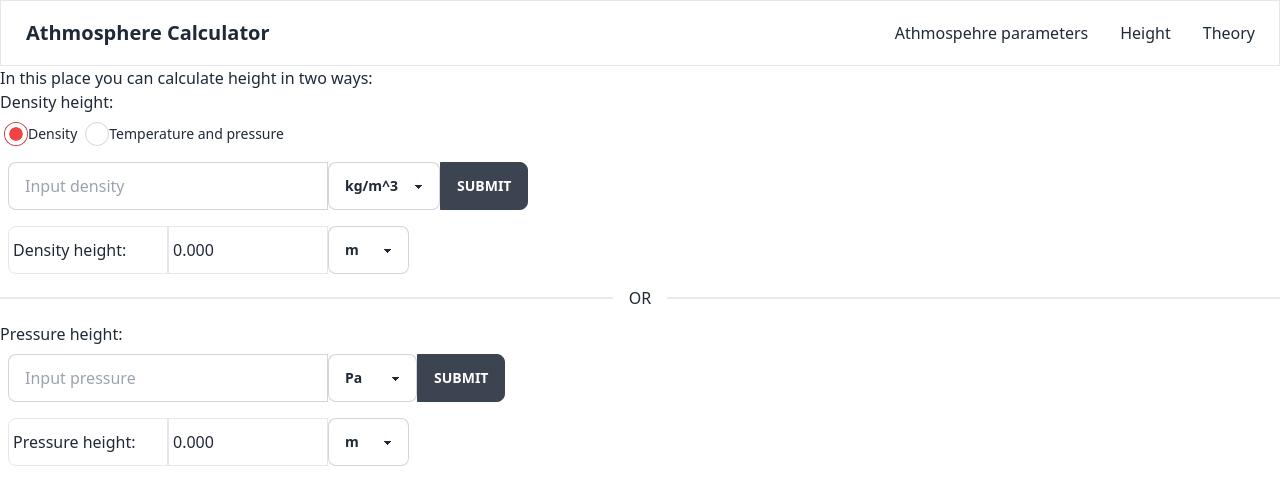
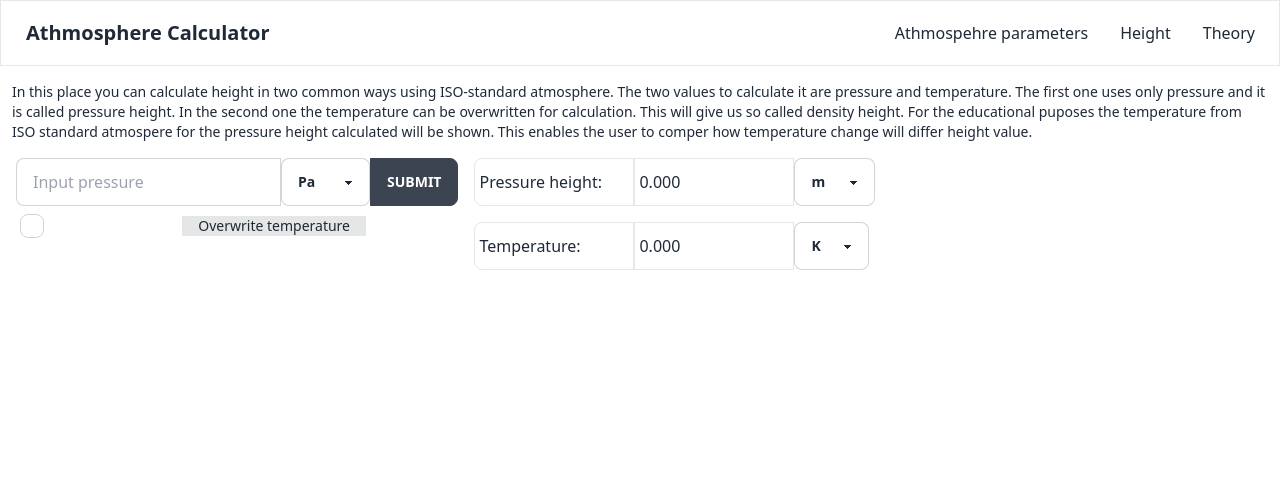
Before and after one commit to LukaszOgrodnik/atmosferaFullApp, a React (Create React App) app in the folder react_app/: page /height in a window 1280 px wide. Shown: the top 504 px of the page. Built offline with nearby package versions, Linux system fonts and the light colour scheme.

Commit message:
feat: reafactor height page to the newest requirements

```diff
--- a/react_app/src/components/DoubleInput.js
+++ b/react_app/src/components/DoubleInput.js
@@ -1,34 +1,66 @@
 import { useState } from "react";
 import SelectUnit from "./SelectUnit";
 
-const DoubleInput = ({ onSubmit, units, unitType, sendUnit }) => {
-  const [inputHeight, setInputHeight] = useState();
-  const placeholderValue = `Input ${unitType}`;
+const DoubleInput = ({ onSubmit, units, unitType, sendUnit,overwriteTemperature, setOverwriteTemperature  }) => {
+  const [inputPressure, setInputPressure] = useState();
+  const [inputTemperature, setInputTemperature] = useState();
+
+  const handleChange = (e) => {
+    if (overwriteTemperature === true) {
+      setOverwriteTemperature(false);
+    } else {
+      setOverwriteTemperature(true);
+    }
+  };
+
   return (
     <div className="input-group m-2">
       <div className="control-form">
         <div className="input-group ">
           <input
             type="text"
-            value={inputHeight}
-            placeholder={placeholderValue}
-            onChange={(e) => setInputHeight(e.target.value)}
+            value={inputPressure}
+            placeholder={`Input ${unitType.pressure}`}
+            onChange={(e) => setInputPressure(e.target.value)}
             className="input input-bordered w-full max-w-xs"
           />
-          <SelectUnit unitType={unitType} options={units} sendUnit={sendUnit} />
+          <SelectUnit
+            unitType={unitType.pressure}
+            options={units.pressure}
+            sendUnit={sendUnit}
+          />
         </div>
-        <div className="input-group">
+
+        <div
+          className="label" //overwite temperature checkbox
+        >
           <input
-            type="text"
-            value={inputHeight}
-            placeholder={placeholderValue}
-            onChange={(e) => setInputHeight(e.target.value)}
-            className="input input-bordered w-full max-w-xs"
+            type="checkbox"
+            name="radio1"
+            className="checkbox"
+            checked={overwriteTemperature}
+            onChange={handleChange}
           />
-          <SelectUnit unitType={unitType} options={units} sendUnit={sendUnit} />
+          <span className="label-text">Overwrite temperature</span>
         </div>
+        {overwriteTemperature && (
+          <div className="input-group">
+            <input
+              type="text"
+              value={inputTemperature}
+              placeholder={`Input ${unitType.temperature}`}
+              onChange={(e) => setInputTemperature(e.target.value)}
+              className="input input-bordered w-full max-w-xs"
+            />
+            <SelectUnit
+              unitType={unitType.temperature}
+              options={units.temperature}
+              sendUnit={sendUnit}
+            />
+          </div>
+        )}
       </div>
-      <button className="btn" onClick={() => onSubmit(inputHeight, unitType)}>
+      <button className="btn" onClick={() => onSubmit(inputPressure, inputTemperature)}>
         {" "}
         Submit
       </button>
--- a/react_app/src/components/HeightCalculator.js
+++ b/react_app/src/components/HeightCalculator.js
@@ -1,7 +1,6 @@
 import { useState } from "react";
 import axios from "axios";
-import RadioButtons from "./RadioButtons";
-import InputHeightField from "./InputHeightField";
+
 import Outputs from "./Outputs";
 import DoubleInput from "./DoubleInput";
 
@@ -9,130 +8,109 @@ const HeightCalculator = () => {
   //Prepare list/object of used units and send it to backend or calculate Props (to decide).
   function sendUnit(type, unit) {
     console.log(type + ":" + unit);
-    if (type === "density" || type === "density_height") {
-      setUnitStateDensity((currentState) => ({
+    setUnitState((currentState) => ({
       ...currentState,
       [type]: unit,
     }));
   }
-    if (type === "pressure" || type === "pressure_height") {
-      setUnitStatePressure((currentState) => ({
-        ...currentState,
-        [type]: unit,
-      }));
-    }
-  }
 
-  const calculateHeight = async (value, type) => {
-    if (type === "pressure") {
-      const units = unitStatePressure;
-      console.log({ type, value, units });
+  const calculateHeight = async (pressure, temperature) => {
+    const units = unitState;
+    console.log({ pressure, temperature, units });
     let response = await axios.post("http://127.0.0.1:8000/height/", {
-        type,
-        value,
+      pressure,
+      temperature,
       units,
     });
     console.log(response.data);
-      setValueStatePressure(response.data);
-    }
-    if (type === "density") {
-      const units = unitStateDensity;
-      console.log({ type, value, units });
-      let response = await axios.post("http://127.0.0.1:8000/height/", {
-        type,
-        value,
-        units,
-      });
-      console.log(response.data);
-      setValueStateDensity(response.data);
-    }
+    setValueState(response.data);
   };
 
-  //for pressure height
-  const pressureUnits = ["Pa", "hPa", "MPa", "atm", "bar", "psi"];
-  const pressureHeight = [
+  // Outputs
+  const outputArray = [
     {
       type: "pressure_height",
       label: "Pressure height",
-      units: ["m", "km", "ft"],
+      units: ["m", "km", "ft"]
     },
+    {
+      type: "temperature",
+      label: "Temperature",
+      units: ["K", "C", "Fa", "R"]
+    }
   ];
-  const [unitStatePressure, setUnitStatePressure] = useState({
-    pressure_height: "m",
-    pressure: "Pa",
-  });
-  const [valueStatePressure, setValueStatePressure] = useState({
-    pressure_height: 0,
-  });
-
-  //for density height
-  const densityUnits = ["kg/m^3", "g/cm^3", "sl/ft^3", "lb/ft^3"];
   const densityHeight = [
     {
       type: "density_height",
       label: "Density height",
-      units: ["m", "km", "ft"],
-    },
+      units: ["m", "km", "ft"]
+    }
   ];
-  const [unitStateDensity, setUnitStateDensity] = useState({
+
+  //units that are sent to backend
+  const [unitState, setUnitState] = useState({
+    pressure_height: "m",
     density_height: "m",
-    density: "kg/m^3",
-  });
-  const [valueStateDensity, setValueStateDensity] = useState({
-    density_height: 0,
+    pressure: "Pa",
+    temperature: "K"
   });
 
-  //handling radio button changes
-  const [radioButtons, setRadioButtons] = useState({
-    radio1: true,
-    radio2: false,
+  //values obtained from backend
+  const [valueState, setValueState] = useState({
+    pressure_height: 0,
+    temperature: 0,
+    density_height: 0
   });
 
+  const inputUnits = {
+    temperature: ["K", "C", "Fa", "R"],
+    pressure: ["Pa", "hPa", "MPa", "atm", "bar", "psi"]
+  };
+
+  const [overwriteTemperature, setOverwriteTemperature] = useState(false);
+
   return (
-    <div>
-      <p>In this place you can calculate height in two ways:</p>
-      <h3>Density height:</h3>
+    <div className="m-2">
+      <label className="label">
+        <span className="label-text font-size:4rem">
+          In this place you can calculate height in two common ways using
+          ISO-standard atmosphere. The two values to calculate it are pressure
+          and temperature. The first one uses only pressure and it is called
+          pressure height. In the second one the temperature can be overwritten
+          for calculation. This will give us so called density height. For the
+          educational puposes the temperature from ISO standard atmospere for
+          the pressure height calculated will be shown. This enables the user to
+          comper how temperature change will differ height value.{" "}
+        </span>{" "}
+      </label>
 
-      <RadioButtons
-        radioButtons={radioButtons}
-        setRadioButtons={setRadioButtons}
+      <div className="flex flex-row">
+        <div className="flex flex-col">
+          <DoubleInput
+            units={inputUnits}
+            unitType={{ pressure: "pressure", temperature: "temperature" }}
+            onSubmit={calculateHeight}
+            sendUnit={sendUnit}
+            overwriteTemperature={overwriteTemperature}
+            setOverwriteTemperature={setOverwriteTemperature}
+          />
+        </div>
+        <div className="flex flex-col">
+          <Outputs
+            outputs={outputArray}
+            outputValues={valueState}
+            sendUnit={sendUnit}
+            overwriteOutputUnit ={{use:overwriteTemperature, type:"temperature", value:unitState.temperature}}
           />
 
-      {radioButtons.radio1 && (
-        <InputHeightField
-          units={densityUnits}
-          unitType={"density"}
-          onSubmit={calculateHeight}
+          {overwriteTemperature && <Outputs
+            outputs={densityHeight}
+            outputValues={valueState}
             sendUnit={sendUnit}
-        />
-      )}
-      {radioButtons.radio2 && (
-        <DoubleInput
-          units={densityUnits}
-          unitType={"density"}
-          onSubmit={calculateHeight}
-          sendUnit={sendUnit}
-        />
-      )}
-
-      <Outputs
-        outputs={densityHeight}
-        outputValues={valueStateDensity}
-        sendUnit={sendUnit}
-      />
-      <div className="divider">OR</div>
-      <h3>Pressure height:</h3>
-      <InputHeightField
-        units={pressureUnits}
-        unitType={"pressure"}
-        onSubmit={calculateHeight}
-        sendUnit={sendUnit}
-      />
-      <Outputs
-        outputs={pressureHeight}
-        outputValues={valueStatePressure}
-        sendUnit={sendUnit}
-      />
+            overwriteOutputUnit
+          />}
+        </div>
+      </div>
     </div>
   );
 };
--- a/react_app/src/components/Outputs.js
+++ b/react_app/src/components/Outputs.js
@@ -1,19 +1,30 @@
 import SelectUnit from "./SelectUnit";
 
-const Outputs = ({ outputs, outputValues, sendUnit }) => {
+//const Outputs = ({ outputs, outputValues, sendUnit }) => {
+const Outputs = (props) => {
+  const overwriteOutputUnit = props.overwriteOutputUnit;
+  const outputs = props.outputs;
+  const outputValues = props.outputValues;
   return (
     <>
       {outputs.map((output) => (
         <div className="input-group m-2 w-full max-20">
           <label className="label border w-40 ">{output.label}:</label>
           <label className="label border border-spacing-10 w-40">
-          {outputValues[output.type].toPrecision(4)}
+            {outputValues[output.type].toPrecision(4)}
           </label>
-          <SelectUnit
-            unitType={output.type}
-            options={output.units}
-            sendUnit={sendUnit}
-          />
+          {overwriteOutputUnit.use &&
+          overwriteOutputUnit.type === output.type ? (
+            <select className="select select-bordered">
+              <option>{overwriteOutputUnit.value}</option>
+            </select>
+          ) : (
+            <SelectUnit
+              unitType={output.type}
+              options={output.units}
+              sendUnit={props.sendUnit}
+            />
+          )}
         </div>
       ))}
     </>
--- a/react_app/src/components/RadioButtons.js
+++ /dev/null
@@ -1,36 +0,0 @@
-const RadioButtons = ({ radioButtons, setRadioButtons }) => {
-  const handleChange = (e) => {
-    if (e.target.name === "radio1") {
-      setRadioButtons({ radio1: true, radio2: false });
-    }
-    if (e.target.name === "radio2") {
-      setRadioButtons({ radio1: false, radio2: true });
-    }
-  };
-  return (
-    <div className="flex flex-row">
-      <div className="label">
-        <input
-          type="radio"
-          name="radio1"
-          className="radio checked:bg-red-500"
-          checked={radioButtons.radio1 === true}
-          onChange={handleChange}
-        />
-        <span className="label-text">Density</span>
-      </div>
-      <div className="label">
-        <input
-          type="radio"
-          name="radio2"
-          className="radio checked:bg-blue-500"
-          checked={radioButtons.radio2 === true}
-          onChange={handleChange}
-        />
-        <span className="label-text">Temperature and pressure </span>
-      </div>
-    </div>
-  );
-};
-
-export default RadioButtons;
```
Also changed, not shown: react_app/src/components/Home.js (+4 -3 lines), 2 other files (tests, documents, lock files or other folders). Lines whose indentation alone changed are shown as unchanged.
